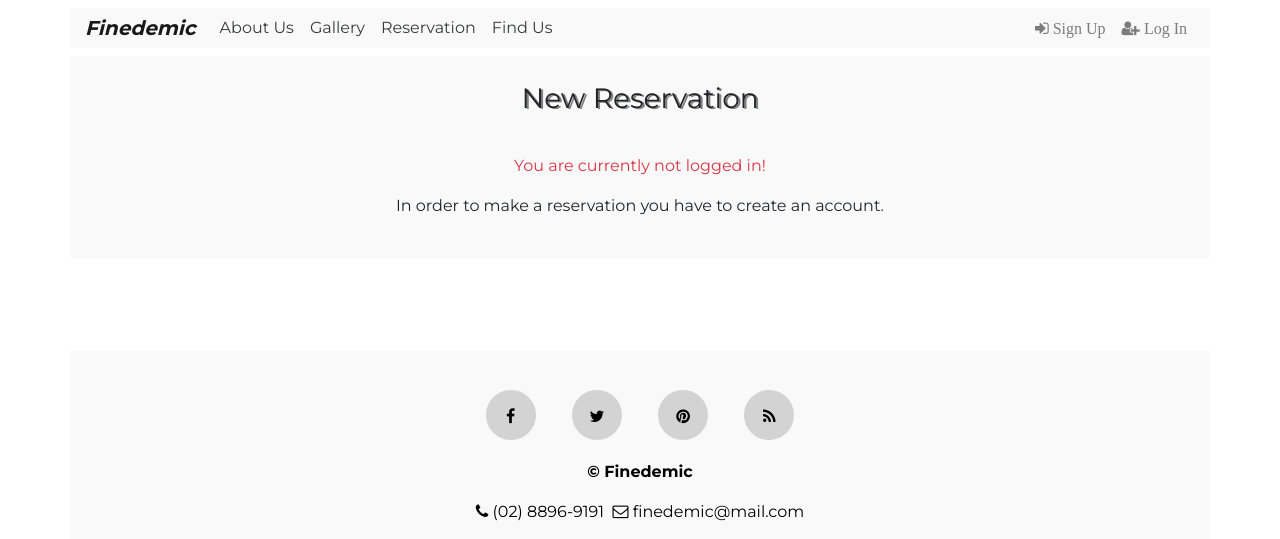
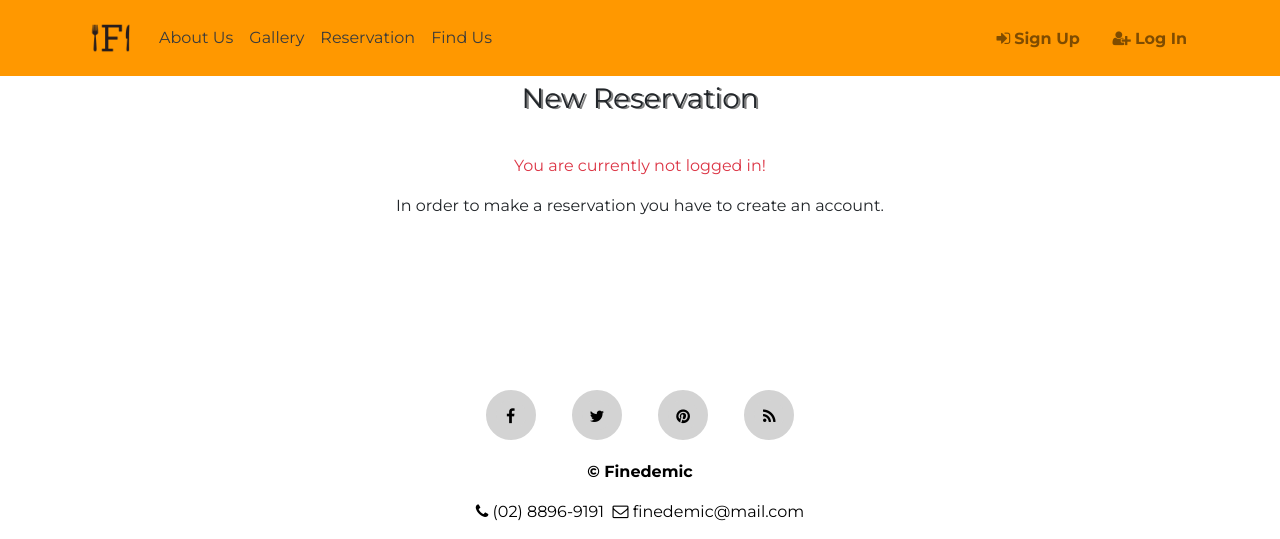
Before and after one commit to s3arch3/Finedemic, a PHP site: page /reservation.php in a window 1280 px wide. Shown: the top 539 px of the page. Run offline with PHP 8.4, Linux system fonts and the light colour scheme; some libraries are stand-ins or nearby versions.

Commit message:
Starting on frontend. UGH

```diff
--- a/header.php
+++ b/header.php
@@ -49,7 +49,7 @@ session_start();
     }
 
     .container {
-      background: #f9f9f9;
+      /* background: #f9f9f9; */
     }
 
     .img {
@@ -67,11 +67,11 @@ session_start();
   <!-- //* body start -->
   <body>
     <!-- //* navbar start -->
-    <nav class="navbar navbar-expand-md navbar-light fixed-top orange">
+    <nav class="navbar navbar-expand-md navbar-light fixed-top" style="width: 100%; background-color: #FF9800;">
       <div class="container">
         <!-- //* supposed to be finedemic logo -->
-        <a class="navbar-brand" href="index.php">
-          <strong><em>Finedemic</em></strong>
+        <a class="navbar-brand" href="#">
+          <img src="img\finedemic-blk.png" width="50" height="50" class="d-inline-block align-top" alt="">
         </a>
 
         <!-- //* for hamburger menu -->
@@ -146,8 +146,9 @@ session_start();
             echo '
             <div>
               <ul class="navbar-nav ml-auto">
-                <li><a class="nav-link fa fa-sign-in" data-toggle="modal" data-target="#myModal_reg">&nbsp;Sign Up</a></li>
-                <li><a class="nav-link fa fa-user-plus" data-toggle="modal" data-target="#myModal_login">&nbsp;Log In</a></li>
+                <li><a class="nav-link fa fa-sign-in text-black"  data-toggle="modal" data-target="#myModal_reg">&nbsp;<span style="font-family:Montserrat; font-weight:bold;">Sign Up</span></a></li>
+                &nbsp;&nbsp;&nbsp;&nbsp;
+                <li><a class="nav-link fa fa-user-plus text-black" data-toggle="modal" data-target="#myModal_login">&nbsp;<span style="font-family:Montserrat; font-weight:bold;">Log In</span></a></li>
               </ul>
             </div>
             ';
```
Also changed, not shown: img/finedemic-blk.png (added).
